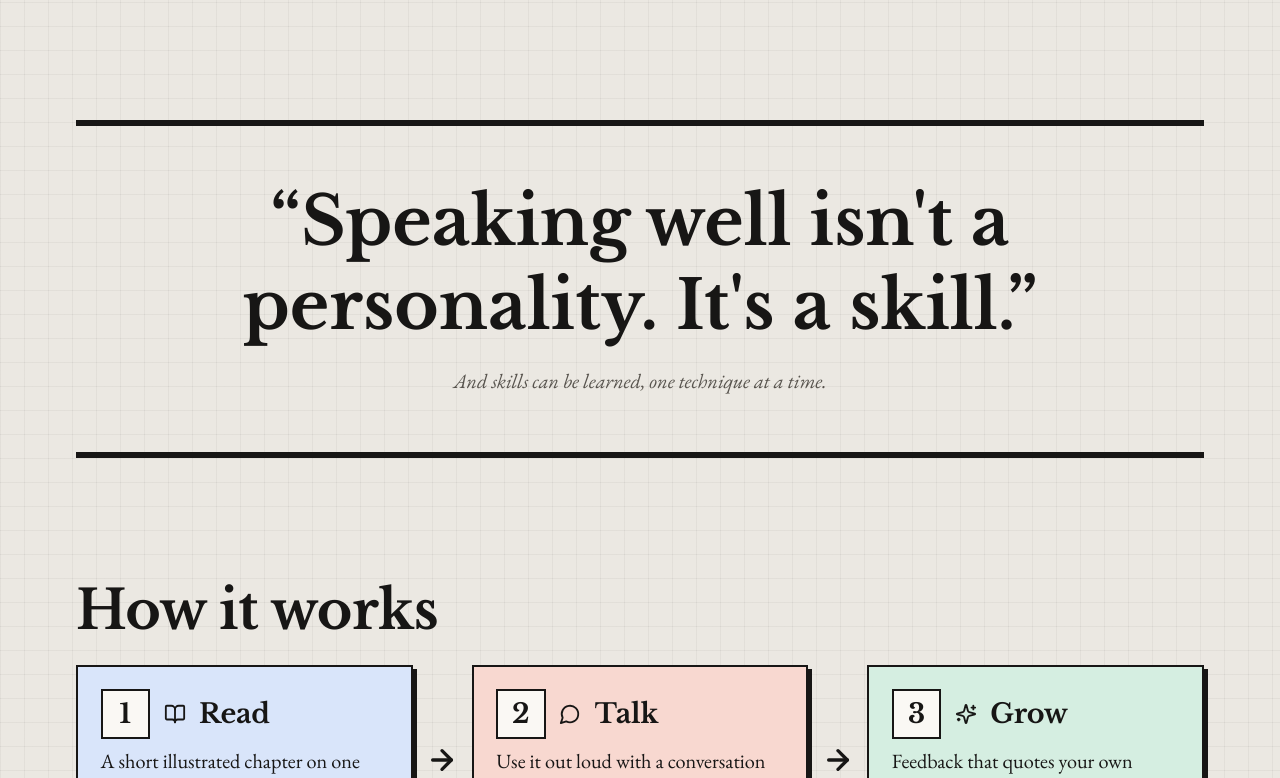
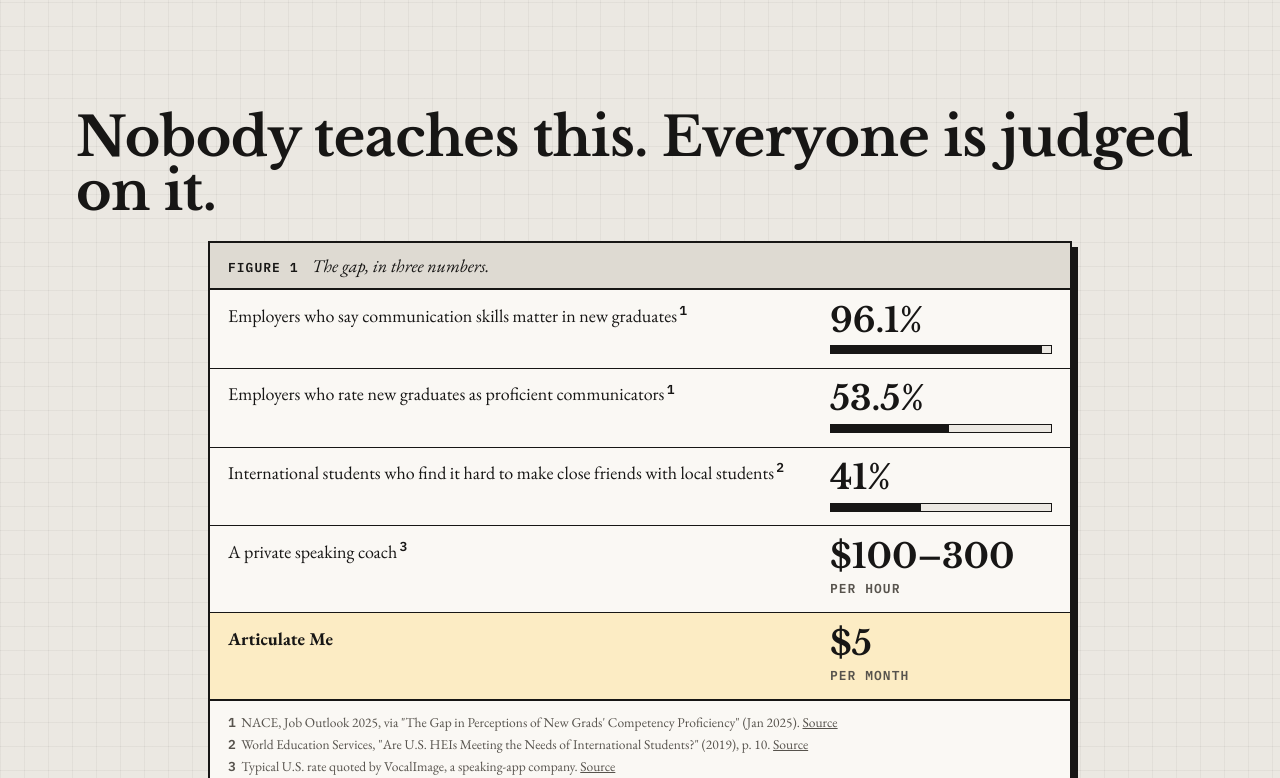
Before and after one commit to nikithakls17-sys/articulate-me, a React (Vite) app in the folder frontend/: page / in a window 1280 px wide. Shown: the part 1582-2360 px from the top of the page. Built offline with nearby package versions, Linux system fonts and the light colour scheme.

Commit message:
Landing: 'Why this exists' figure with sourced numbers and footnotes

```diff
--- a/frontend/src/pages/Landing.tsx
+++ b/frontend/src/pages/Landing.tsx
@@ -20,6 +20,27 @@ const COPY = {
     "watched someone's attention drift halfway through your story?",
     'been told "just be more confident" with no idea how?',
   ],
+  why: {
+    heading: 'Nobody teaches this. Everyone is judged on it.',
+    caption: 'The gap, in three numbers.',
+    // NACE: Niki's draft had 98.7% / 55.4% (Job Outlook 2026); not findable in public NACE pages (the report is
+    // members-only), so this uses the published Job Outlook 2025 figures until the 2026 source is confirmed.
+    rows: [
+      { label: 'Employers who say communication skills matter in new graduates', value: '96.1%', bar: 96.1, note: 1 },
+      { label: 'Employers who rate new graduates as proficient communicators', value: '53.5%', bar: 53.5, note: 1 },
+      { label: 'International students who find it hard to make close friends with local students', value: '41%', bar: 41, note: 2 },
+      { label: 'A private speaking coach', value: '$100–300', unit: 'per hour', note: 3 },
+      { label: 'Articulate Me', value: '$5', unit: 'per month', highlight: true },
+    ],
+    sources: [
+      { n: 1, text: 'NACE, Job Outlook 2025, via "The Gap in Perceptions of New Grads\' Competency Proficiency" (Jan 2025).',
+        url: 'https://naceweb.org/career-readiness/competencies/the-gap-in-perceptions-of-new-grads-competency-proficiency-and-resources-to-shrink-it' },
+      { n: 2, text: 'World Education Services, "Are U.S. HEIs Meeting the Needs of International Students?" (2019), p. 10.',
+        url: 'https://knowledge.wes.org/rs/317-CTM-316/images/research-report-are-us-hei-meeting-the-needs-of-international-students.pdf' },
+      { n: 3, text: 'Typical U.S. rate quoted by VocalImage, a speaking-app company.',
+        url: 'https://www.vocalimage.app/en/public-speaking/coach/' },
+    ],
+  },
   quote: "Speaking well isn't a personality. It's a skill.",
   quoteAfter: 'And skills can be learned, one technique at a time.',
   steps: [
@@ -154,6 +175,49 @@ export default function Landing() {
         </ul>
       </section>
 
+      {/* why this exists: a textbook figure with footnoted sources */}
+      <section className="mx-auto max-w-[1200px] px-4 py-6 lg:px-8 lg:py-10" aria-labelledby="why">
+        <h2 id="why" className="mb-5 text-3xl font-bold sm:text-4xl lg:text-5xl">{COPY.why.heading}</h2>
+        <Reveal>
+          <figure className="mx-auto max-w-3xl border-2 border-ink bg-white shadow-[6px_6px_0_var(--ink)]">
+            <figcaption className="flex items-baseline gap-3 border-b-2 border-ink bg-paper-deep px-4 py-2">
+              <span className="label">Figure 1</span>
+              <span className="italic">{COPY.why.caption}</span>
+            </figcaption>
+            <table className="w-full text-left">
+              <caption className="sr-only">{COPY.why.heading}</caption>
+              <tbody>
+                {COPY.why.rows.map((r) => (
+                  <tr key={r.label} className={`border-b border-ink last:border-b-0 ${r.highlight ? 'bg-check-soft' : ''}`}>
+                    <th scope="row" className={`px-4 py-3 align-top leading-snug ${r.highlight ? 'font-bold' : 'font-normal'}`}>
+                      {r.label}
+                      {r.note && <sup><a href={`#src-${r.note}`} className="label ml-0.5 no-underline" aria-label={`Source ${r.note}`}>{r.note}</a></sup>}
+                    </th>
+                    <td className="w-[34%] px-3 py-3 align-top sm:w-[30%] sm:px-4">
+                      <span className="whitespace-nowrap font-heading text-xl font-bold tabular-nums leading-none sm:text-3xl">{r.value}</span>
+                      {'unit' in r && <span className="label mt-1 block text-muted">{r.unit}</span>}
+                      {r.bar !== undefined && (
+                        <span className="mt-1.5 block h-2 border border-ink bg-cream" aria-hidden>
+                          <span className="block h-full bg-ink" style={{ width: `${r.bar}%` }} />
+                        </span>
+                      )}
+                    </td>
+                  </tr>
+                ))}
+              </tbody>
+            </table>
+            <ol className="border-t-2 border-ink px-4 py-2.5 text-xs leading-relaxed text-muted">
+              {COPY.why.sources.map((s) => (
+                <li key={s.n} id={`src-${s.n}`}>
+                  <span className="label mr-1">{s.n}</span>{s.text}{' '}
+                  <a href={s.url} target="_blank" rel="noreferrer" className="underline">Source</a>
+                </li>
+              ))}
+            </ol>
+          </figure>
+        </Reveal>
+      </section>
+
       {/* pull quote */}
       <section className="mx-auto max-w-[1200px] px-4 py-6 lg:px-8 lg:py-12">
         <Reveal>
```
Also changed, not shown: 1 other file (tests, documents, lock files or other folders).
